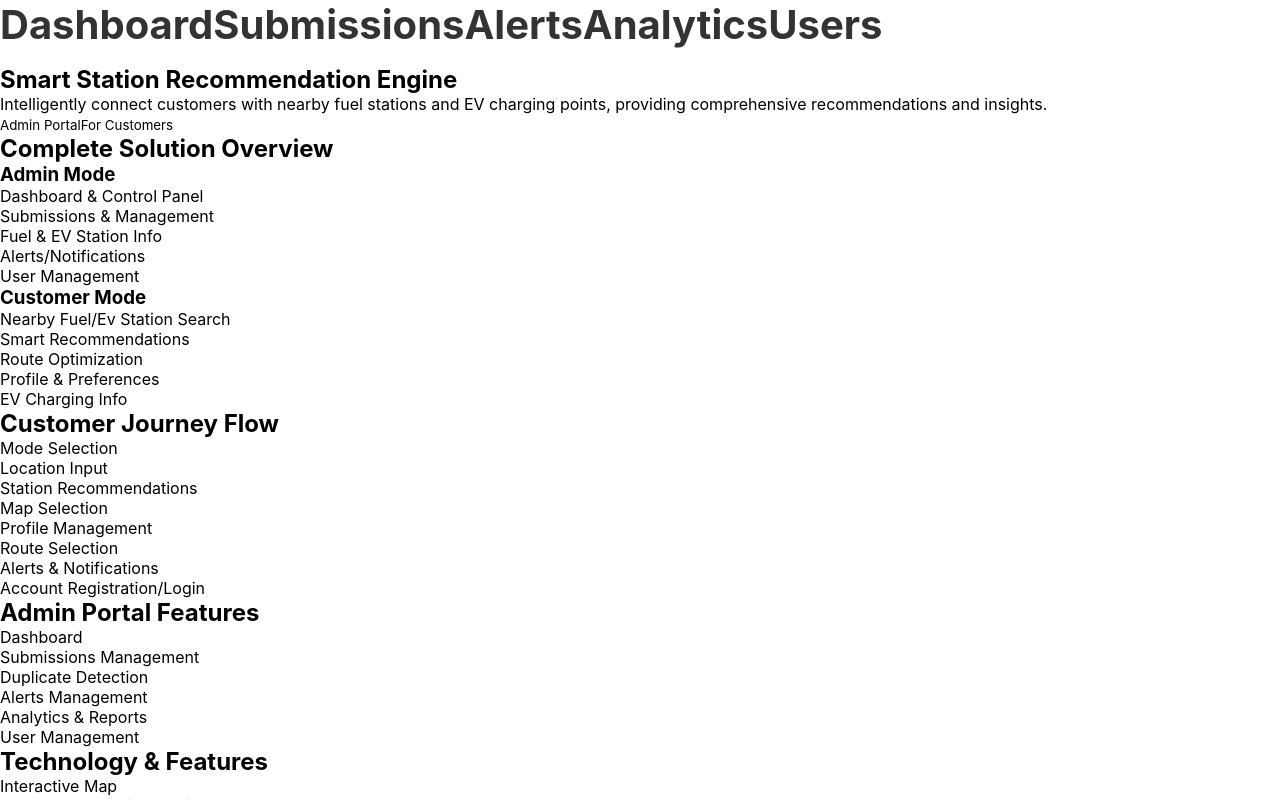
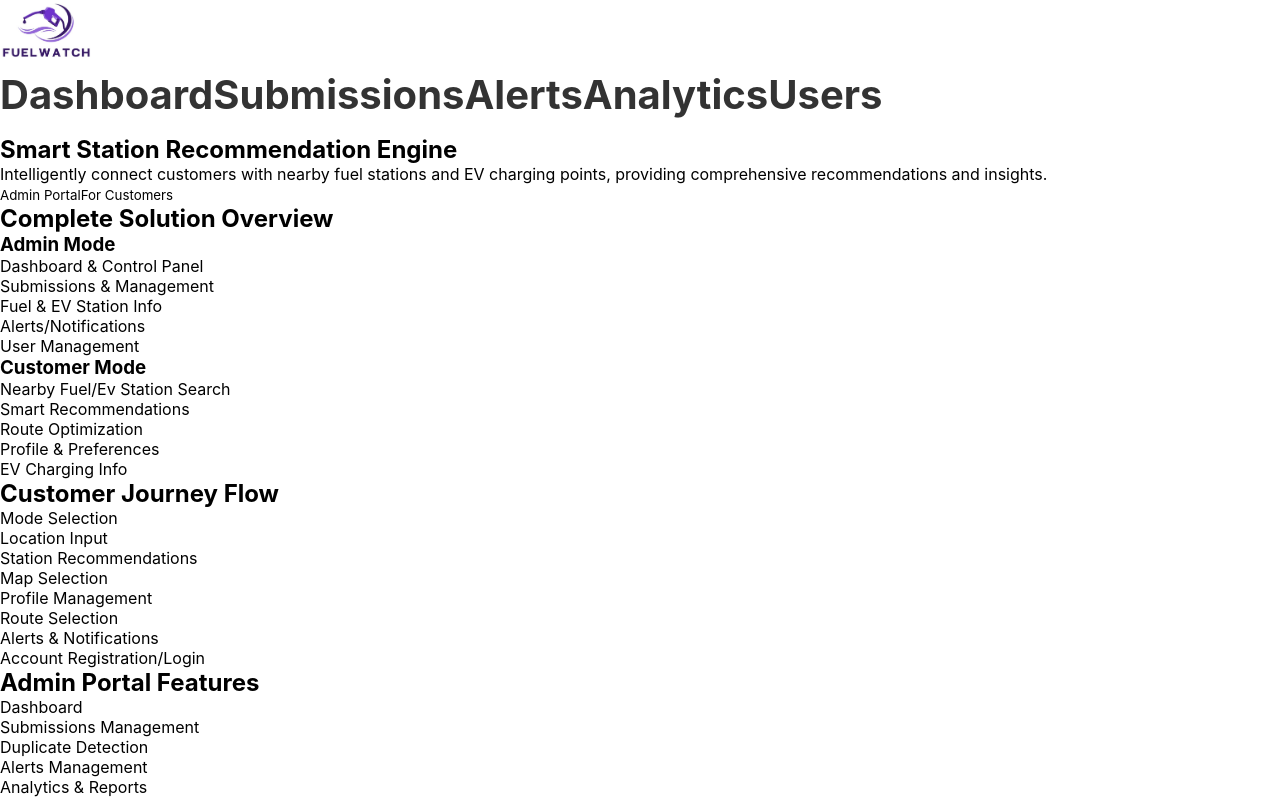
Before and after one commit to SenuraUpesh2002/Research-Project-SLIIT, a React (Vite) app in the folder frontend/: page /admin in a window 1280 px wide. Shown: the top 800 px of the page. Built offline with nearby package versions, Linux system fonts and the light colour scheme; no server answers.

Commit message:
make the admin dashboard

```diff
--- a/frontend/src/modules/admin/pages/LandingPage.jsx
+++ b/frontend/src/modules/admin/pages/LandingPage.jsx
@@ -1,11 +1,34 @@
 import React from 'react';
 import styles from './LandingPage.module.css';
+import logo from './logo.jpeg';
 
-const LandingPage = () => (
+// Dummy admin check function. Replace with your actual logic.
+function isAdmin() {
+  // TODO: Replace with real authentication/authorization logic
+  return true; // Change this to your actual admin check
+}
+
+const LandingPage = () => {
+  if (!isAdmin()) {
+    return (
+      <div className={styles.container}>
+        <h2>Access Denied</h2>
+        <p>You do not have permission to view this page.</p>
+      </div>
+    );
+  }
+
+  return (
     <div className={styles.wrapper}>
       {/* Header */}
       <header className={styles.header}>
-      <div className={styles.logo}> {/* Add your logo here */} </div>
+        <div className={styles.logo}>
+          <img
+            src={logo}
+            alt="Fuel Watch Logo"
+            style={{ height: '60px' }}
+          />
+        </div>
         <nav className={styles.nav}>
           <a href="#">Dashboard</a>
           <a href="#">Submissions</a>
@@ -19,7 +42,9 @@ const LandingPage = () => (
       {/* Hero Section */}
       <section className={styles.hero}>
         <h1>Smart Station Recommendation Engine</h1>
-      <p>Intelligently connect customers with nearby fuel stations and EV charging points, providing comprehensive recommendations and insights.</p>
+        <p>
+          Intelligently connect customers with nearby fuel stations and EV charging points, providing comprehensive recommendations and insights.
+        </p>
         <div className={styles.heroButtons}>
           <button>Admin Portal</button>
           <button>For Customers</button>
@@ -115,5 +140,6 @@ const LandingPage = () => (
       </footer>
     </div>
   );
+};
 
 export default LandingPage;
--- a/frontend/src/modules/admin/routes/admin.routes.jsx
+++ b/frontend/src/modules/admin/routes/admin.routes.jsx
@@ -17,7 +17,7 @@ const AdminRoutes = () => {
   return (
     <Routes>
       <Route path="/" element={<AdminLayout />}>
-
+        <Route index element={<Dashboard />} />
         <Route path="login" element={<AdminLogin />} />
         <Route path="dashboard" element={<Dashboard />} />
         <Route path="landing" element={<LandingPage />} />
```
Lines whose indentation alone changed are shown as unchanged.
